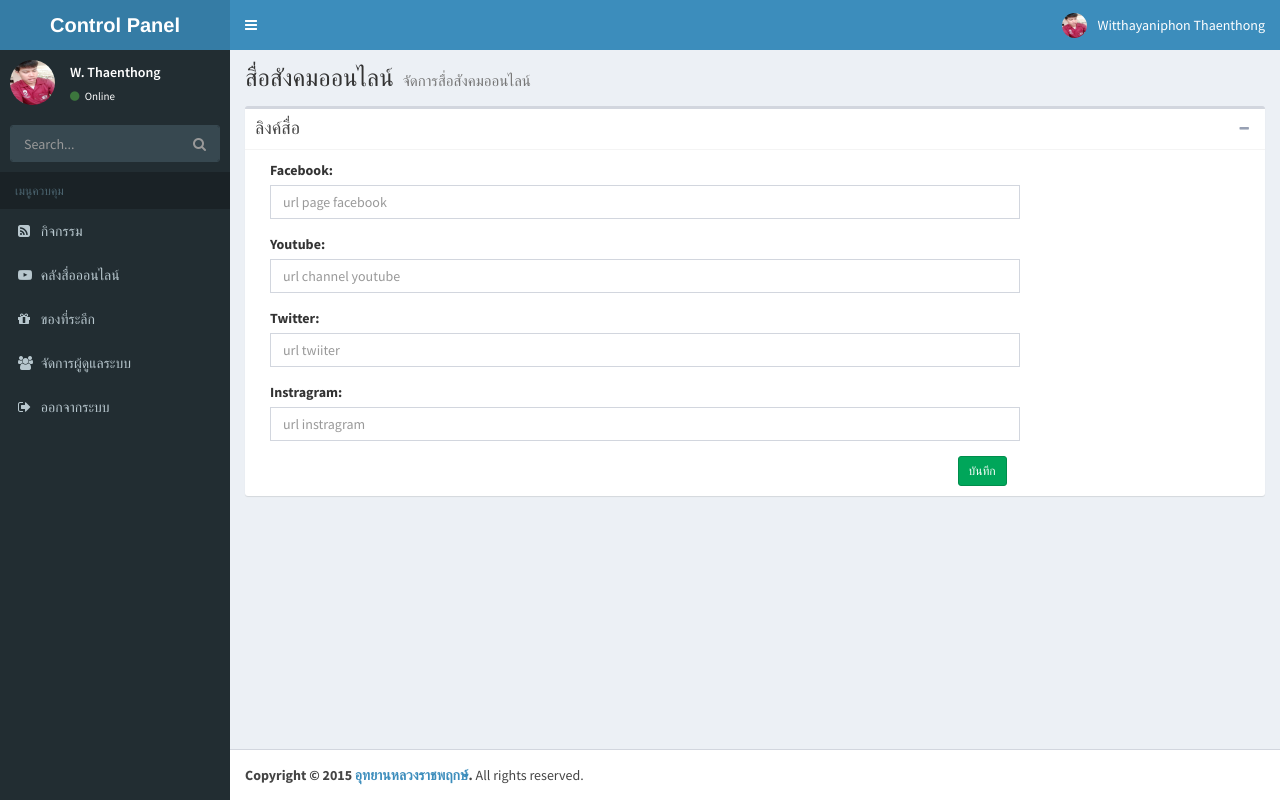
After one commit to thesis-cpe/administrator, a PHP site: page /social-media.php in a window 1280 px wide. The commit adds this page. Run offline with PHP 8.4, Linux system fonts and the light colour scheme; some libraries are stand-ins or nearby versions.

Commit message:
โครง UI ทั้งหมด

```diff
--- a/add-product.php
+++ b/add-product.php
@@ -132,8 +132,8 @@ $(document).ready(function(){
                                  </ol>
                             </div>
                              <div class="col-xs-2">
-                                 <button class="btn btn-sm btn-primary" type="button" id="btnAddFile"><span class="fa fa-plus"></span></button>
-                                 <button class="btn btn-sm btn-danger" type="button" id="btnRemove"><span class="fa fa-minus"></span></button>
+                                 <button class="btn btn-sm btn-primary" type="button" id="btnAddFile" title="แนบไฟล์เพิ่ม"><span class="fa fa-plus"></span></button>
+                                 <button class="btn btn-sm btn-danger" type="button" id="btnRemove" title="ลบไฟล์ที่แนบ"><span class="fa fa-minus"></span></button>
                              </div>
                         </div>
                           <br>
--- a/include/sidebar.html
+++ b/include/sidebar.html
@@ -29,9 +29,9 @@
         <li class="header">เมนูควบคุม</li>
         <!-- Optionally, you can add icons to the links -->
         <li><a href="index.php"><i class="fa fa-rss-square"></i> <span>กิจกรรม</span></a></li>
-        <li><a href="#"><i class="fa fa-youtube-play"></i> <span>คลังสื่อออนไลน์</span></a></li>
+        <li><a href="social-media.php"><i class="fa fa-youtube-play"></i> <span>คลังสื่อออนไลน์</span></a></li>
         <li><a href="product.php"><i class="fa fa-gift"></i> <span>ของที่ระลึก</span></a></li>
-        <li><a href="#"><i class="fa fa-users"></i> <span>จัดการผู้ดูแลระบบ</span></a></li>
+        <li><a href="user.php"><i class="fa fa-users"></i> <span>จัดการผู้ดูแลระบบ</span></a></li>
         <li><a href="#"><i class="fa fa-sign-out"></i> <span>ออกจากระบบ</span></a></li>
 
 
--- /dev/null
+++ b/social-media.php
@@ -0,0 +1,218 @@
+<!DOCTYPE html>
+
+<html>
+<head>
+  <meta charset="utf-8">
+  <meta http-equiv="X-UA-Compatible" content="IE=edge">
+  <title>ระบบจัดการแอปพลิเคชันอุทยานหลวงราชพฤกษ์</title>
+  <!-- Tell the browser to be responsive to screen width -->
+  <meta content="width=device-width, initial-scale=1, maximum-scale=1, user-scalable=no" name="viewport">
+  <!-- Bootstrap 3.3.5 -->
+  <link rel="stylesheet" href="bootstrap/css/bootstrap.min.css">
+  <!-- Font Awesome -->
+  <link rel="stylesheet" href="https://maxcdn.bootstrapcdn.com/font-awesome/4.4.0/css/font-awesome.min.css">
+  <!-- Ionicons -->
+  <link rel="stylesheet" href="https://code.ionicframework.com/ionicons/2.0.1/css/ionicons.min.css">
+  <!-- Theme style -->
+  <link rel="stylesheet" href="dist/css/AdminLTE.min.css">
+  <!-- AdminLTE Skins. We have chosen the skin-blue for this starter
+        page. However, you can choose any other skin. Make sure you
+        apply the skin class to the body tag so the changes take effect.
+  -->
+  <link rel="stylesheet" href="dist/css/skins/skin-blue.min.css">
+
+  <!-- HTML5 Shim and Respond.js IE8 support of HTML5 elements and media queries -->
+  <!-- WARNING: Respond.js doesn't work if you view the page via file:// -->
+  <!--[if lt IE 9]>
+  <script src="https://oss.maxcdn.com/html5shiv/3.7.3/html5shiv.min.js"></script>
+  <script src="https://oss.maxcdn.com/respond/1.4.2/respond.min.js"></script>
+  <![endif]-->
+</head>
+
+<body class="hold-transition skin-blue sidebar-mini">
+<div class="wrapper">
+
+  <!-- Main Header -->
+  <header class="main-header">
+
+    <!-- Logo -->
+    <a href="index.php" class="logo">
+      <!-- mini logo for sidebar mini 50x50 pixels -->
+      <span class="logo-mini"><b>R</b>AJ</span>
+      <!-- logo for regular state and mobile devices -->
+      <span class="logo-lg"><b>Control Panel</b></span>
+    </a>
+
+    <!-- Header Navbar -->
+        <?php include_once "./include/navbar.html"; ?>
+    <!-- .Header Navbar -->
+
+  </header>
+  <!-- Left side column. contains the logo and sidebar -->
+  <aside class="main-sidebar">
+    <!-- sidebar: style can be found in sidebar.less -->
+        <?php include_once "./include/sidebar.html";?>
+    <!-- /.sidebar -->
+  </aside>
+
+  <!-- Content Wrapper. Contains page content -->
+  <div class="content-wrapper">
+    <!-- Content Header (Page header) -->
+    <section class="content-header">
+      <h1>
+        สื่อสังคมออนไลน์
+        <small>จัดการสื่อสังคมออนไลน์</small>
+      </h1>
+     <!-- <ol class="breadcrumb">
+        <li><a href="#"><i class="fa fa-dashboard"></i> Level</a></li>
+        <li class="active">Here</li>
+      </ol> -->
+    </section>
+
+    <!-- Main content -->
+    <section class="content">
+
+      <!-- Your Page Content Here -->
+                    <div class="box box-default">
+                        <div class="box-header with-border">
+                          <h3 class="box-title">ลิงค์สื่อ</h3>
+                          <div class="box-tools pull-right">
+                            <button class="btn btn-box-tool" data-widget="collapse"><i class="fa fa-minus"></i></button>
+                          </div><!-- /.box-tools -->
+                        </div><!-- /.box-header -->
+                        <div class="box-body">
+                                        <div class="container">
+                                            <div class="row">
+                                                <div class="col-md-8">
+                                                    <form action="#" method="post">
+                                                    <div class="form-group">
+                                                        <label>Facebook:</label>
+                                                        <input class="form-control" name="txtFacebook" placeholder="url page facebook" type="email">
+                                                    </div>
+                                                    <div class="form-group">
+                                                        <label>Youtube:</label>
+                                                        <input class="form-control" name="txtYoutube" placeholder="url channel youtube" type="email">
+                                                    </div>
+                                                    <div class="form-group">
+                                                        <label>Twitter:</label>
+                                                        <input class="form-control" name="txtTwitter" placeholder="url twiiter" type="email">
+                                                    </div>
+                                                    <div class="form-group">
+                                                        <label>Instragram:</label>
+                                                        <input class="form-control" name="txtInstragram" placeholder="url instragram" type="email">
+                                                    </div>
+
+                                                      <div class="col-md-offset-11">
+                                                        <button type="submit" class="btn btn-sm btn-success">บันทึก</button>
+                                                      </div>
+                                                    </form>
+                                                </div>
+                                                </div>
+                                        </div>
+                        </div><!-- /.box-body -->
+                    </div><!-- /.box -->
+      <!-- .Your Page Content Here -->
+
+    </section>
+    <!-- /.content -->
+  </div>
+  <!-- /.content-wrapper -->
+
+  <!-- Main Footer -->
+  <footer class="main-footer">
+     <?php include_once "./include/footer.html";?>
+  </footer>
+
+  <!-- Control Sidebar -->
+  <aside class="control-sidebar control-sidebar-dark">
+    <!-- Create the tabs -->
+    <ul class="nav nav-tabs nav-justified control-sidebar-tabs">
+      <li class="active"><a href="#control-sidebar-home-tab" data-toggle="tab"><i class="fa fa-home"></i></a></li>
+      <li><a href="#control-sidebar-settings-tab" data-toggle="tab"><i class="fa fa-gears"></i></a></li>
+    </ul>
+    <!-- Tab panes -->
+    <div class="tab-content">
+      <!-- Home tab content -->
+      <div class="tab-pane active" id="control-sidebar-home-tab">
+        <h3 class="control-sidebar-heading">Recent Activity</h3>
+        <ul class="control-sidebar-menu">
+          <li>
+            <a href="javascript::;">
+              <i class="menu-icon fa fa-birthday-cake bg-red"></i>
+
+              <div class="menu-info">
+                <h4 class="control-sidebar-subheading">Langdon's Birthday</h4>
+
+                <p>Will be 23 on April 24th</p>
+              </div>
+            </a>
+          </li>
+        </ul>
+        <!-- /.control-sidebar-menu -->
+
+        <h3 class="control-sidebar-heading">Tasks Progress</h3>
+        <ul class="control-sidebar-menu">
+          <li>
+            <a href="javascript::;">
+              <h4 class="control-sidebar-subheading">
+                Custom Template Design
+                <span class="label label-danger pull-right">70%</span>
+              </h4>
+
+              <div class="progress progress-xxs">
+                <div class="progress-bar progress-bar-danger" style="width: 70%"></div>
+              </div>
+            </a>
+          </li>
+        </ul>
+        <!-- /.control-sidebar-menu -->
+
+      </div>
+      <!-- /.tab-pane -->
+      <!-- Stats tab content -->
+      <div class="tab-pane" id="control-sidebar-stats-tab">Stats Tab Content</div>
+      <!-- /.tab-pane -->
+      <!-- Settings tab content -->
+      <div class="tab-pane" id="control-sidebar-settings-tab">
+        <form method="post">
+          <h3 class="control-sidebar-heading">General Settings</h3>
+
+          <div class="form-group">
+            <label class="control-sidebar-subheading">
+              Report panel usage
+              <input type="checkbox" class="pull-right" checked>
+            </label>
+
+            <p>
+              Some information about this general settings option
+            </p>
+          </div>
+          <!-- /.form-group -->
+        </form>
+      </div>
+      <!-- /.tab-pane -->
+    </div>
+  </aside>
+  <!-- /.control-sidebar -->
+  <!-- Add the sidebar's background. This div must be placed
+       immediately after the control sidebar -->
+  <div class="control-sidebar-bg"></div>
+</div>
+<!-- ./wrapper -->
+
+
+<!-- REQUIRED JS SCRIPTS -->
+
+<!-- jQuery 2.1.4 -->
+<script src="plugins/jQuery/jQuery-2.1.4.min.js"></script>
+<!-- Bootstrap 3.3.5 -->
+<script src="bootstrap/js/bootstrap.min.js"></script>
+<!-- AdminLTE App -->
+<script src="dist/js/app.min.js"></script>
+
+<!-- Optionally, you can add Slimscroll and FastClick plugins.
+     Both of these plugins are recommended to enhance the
+     user experience. Slimscroll is required when using the
+     fixed layout. -->
+</body>
+</html>
```
Also changed, not shown: user.php (added, +210 -0 lines).
